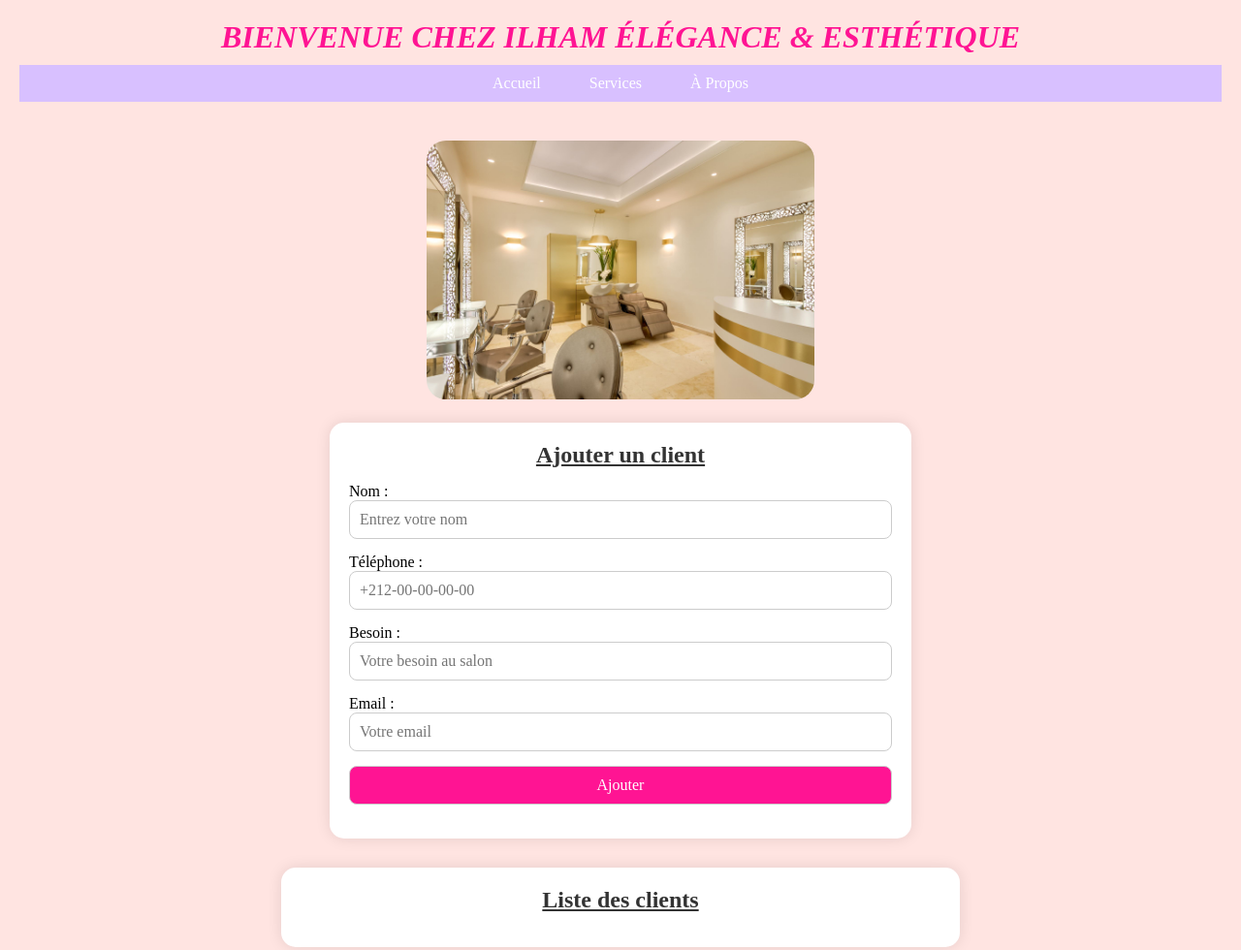
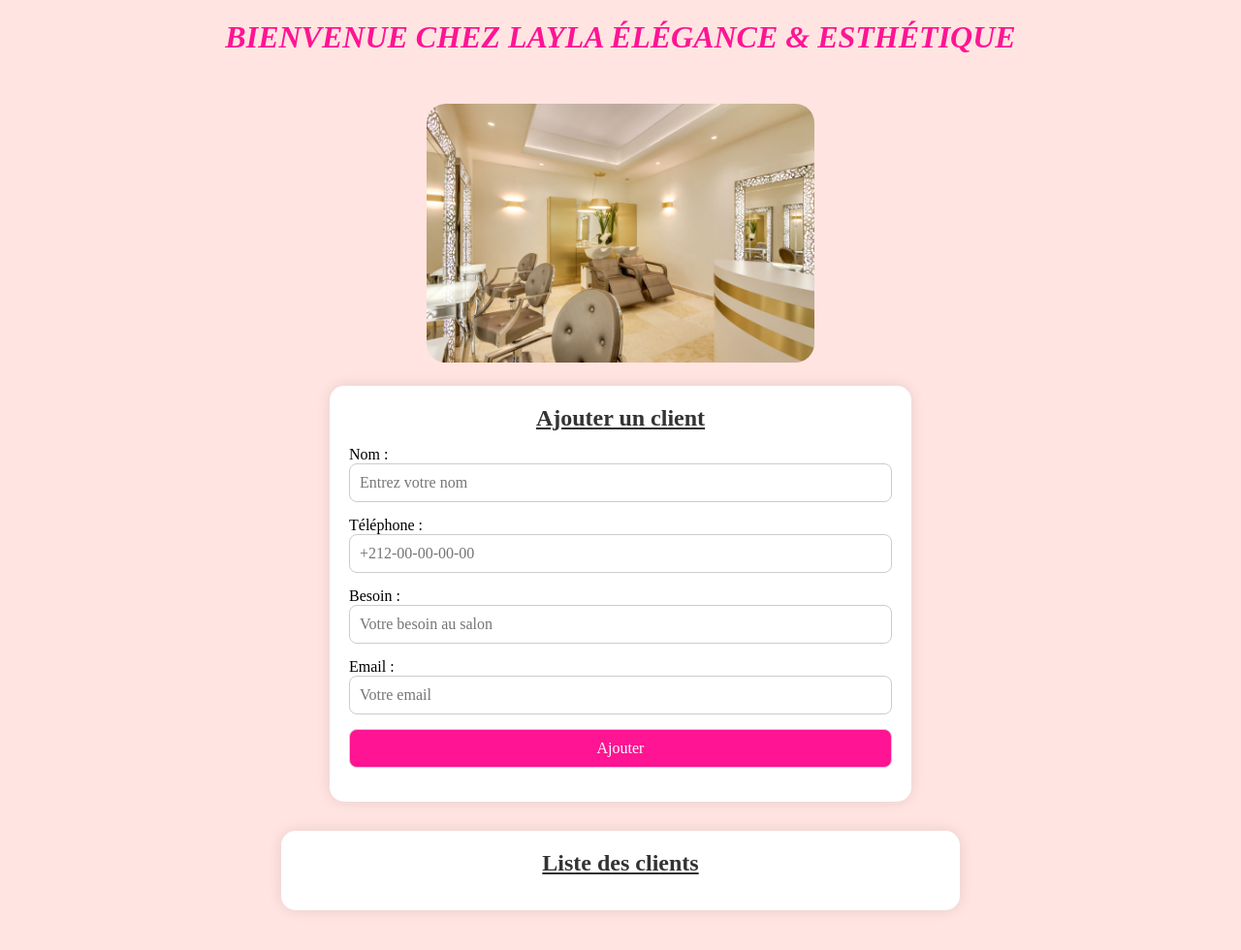
Before and after one commit to Ilham2005128/site_sallon, a plain HTML site: page index.html in a window 1280 px wide. Shown: the whole page at 97% size. Drawn offline with Linux system fonts and the light colour scheme.

Commit message:
Update index.html
eliminer menu
modification nom

```diff
--- a/index.html
+++ b/index.html
@@ -3,20 +3,14 @@
 <head>
   <meta charset="UTF-8">
   <meta name="viewport" content="width=device-width, initial-scale=1.0">
-  <title>Ilham Élégance</title>
+  <title>Salon Layla</title>
   <link rel="stylesheet" href="style.css">
 </head>
 <body>
 
   <header>
-    <h1 id="Élégance">Bienvenue chez Ilham Élégance & Esthétique</h1>
-    <nav>
-      <ul>
-        <li><a href="#">Accueil</a></li>
-        <li><a href="#">Services</a></li>
-        <li><a href="#">À Propos</a></li>
-      </ul>
-    </nav>
+    <h1 id="Élégance">Bienvenue chez Layla Élégance & Esthétique</h1>
+
   </header>
 
   <div class="img">
```
